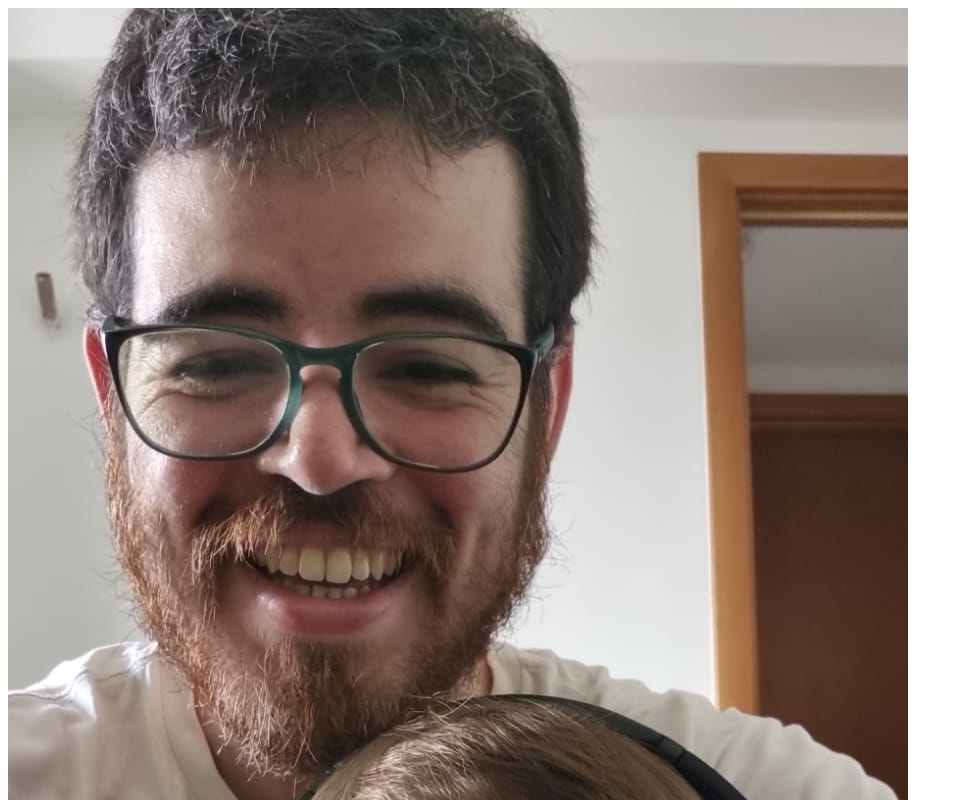
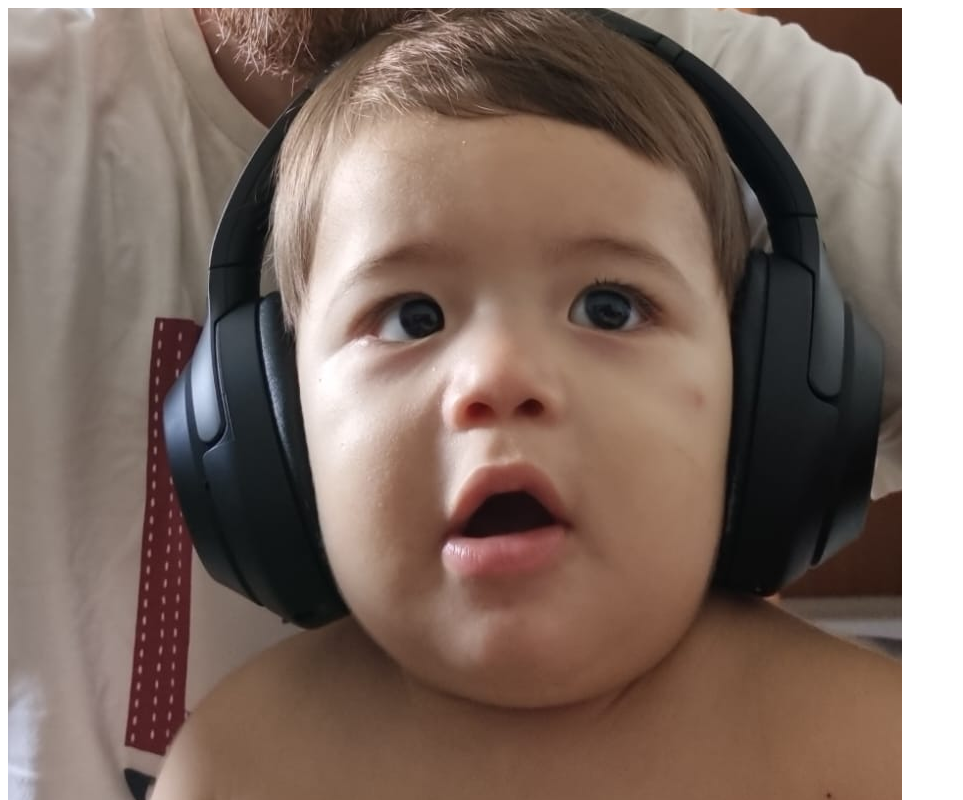
Before and after one commit to romerotg/clone-tabnews, a Next.js app: page / in a window 1280 px wide. Shown: the top 800 px of the page, without its empty margins (0-963 px from the left). Built offline with nearby package versions, Linux system fonts and the light colour scheme.

Commit message:
Changing NH's picture to a smaller one

```diff
--- a/pages/index.js
+++ b/pages/index.js
@@ -1,5 +1,5 @@
 function Home() {
-    return <img src="NH.jpg" alt="NH" />
+    return <img src="NH cortado.png" alt="NH" />
 }
 
 export default Home;
```
Also changed, not shown: public/NH cortado.png (added), public/NH.jpg (deleted).
